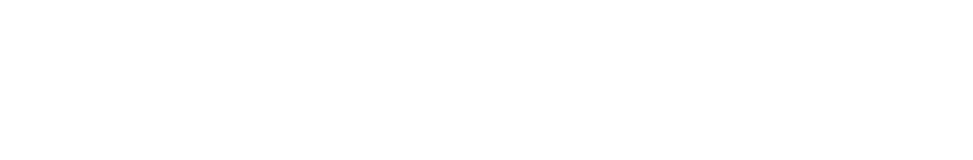
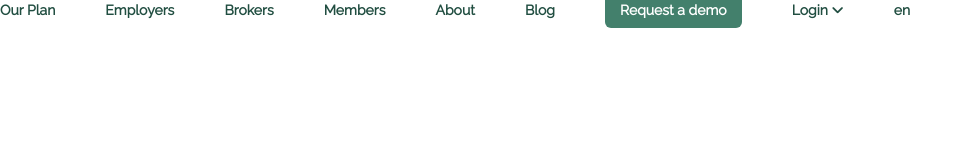
Before and after one commit to mikejusi/brella-landing, a plain HTML site: page index.html in a window 1280 px wide. Shown: the whole page, without its empty margins (0-973 px from the left). Drawn offline with Linux system fonts and the light colour scheme.

Commit message:
add base content on right column header

```diff
--- a/assets/css/style.css
+++ b/assets/css/style.css
@@ -2,3 +2,39 @@
     padding: 0;
     margin: 0;
 }
+
+a{
+    text-decoration: none;
+}
+
+ul{
+    list-style: none;
+}
+
+.d-flex{
+    display: flex;
+}
+
+header{
+    height: 90px;
+}
+
+.btn__cstm{
+    color: white!important;
+    background-color: #43806C;
+    padding: 10px 15px;
+    border-radius: 6px;
+}
+
+.head__link{
+    gap: 50px;
+}
+
+.head__link li a{
+    font-family: 'Raleway';
+    font-size: 14px;
+    font-weight: 700;
+    line-height: 20px;
+    letter-spacing: 0em;
+    color: #214E41;
+}
--- a/index.html
+++ b/index.html
@@ -4,9 +4,34 @@
     <meta charset="UTF-8">
     <meta http-equiv="X-UA-Compatible" content="IE=edge">
     <meta name="viewport" content="width=device-width, initial-scale=1.0">
+    <link rel="stylesheet" href="https://cdnjs.cloudflare.com/ajax/libs/font-awesome/6.1.2/css/all.min.css" integrity="sha512-1sCRPdkRXhBV2PBLUdRb4tMg1w2YPf37qatUFeS7zlBy7jJI8Lf4VHwWfZZfpXtYSLy85pkm9GaYVYMfw5BC1A==" crossorigin="anonymous" referrerpolicy="no-referrer" />
+    <link rel="stylesheet" href="assets/css/style.css">
+    <link href='https://fonts.googleapis.com/css?family=Raleway' rel='stylesheet'>
     <title>Brella</title>
 </head>
 <body>
+    <header>
+        <div class="d-flex">
+            <ul class="d-flex head__link">
+                <li><a href="">Our Plan</a></li>
+                <li><a href="">Employers</a></li>
+                <li><a href="">Brokers</a></li>
+                <li><a href="">Members</a></li>
+                <li><a href="">About</a></li>
+                <li><a href="">Blog</a></li>
+                <li><a class="btn__cstm" href="">Request a demo</a></li>
+                <li><a href="">Login <i class="fa-solid fa-angle-down"></i></a></li>
+                <li><a href="">en</a></li>
+            </ul>
+        </div>
+    </header>
 
+    <main>
+
+    </main>
+
+    <footer>
+
+    </footer>
 </body>
 </html>
```
Also changed, not shown: 1 other file.
